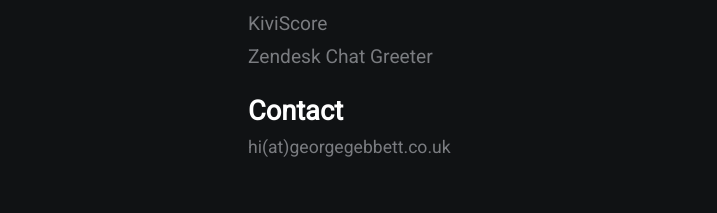
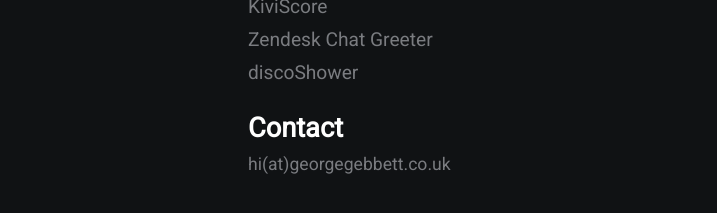
Before and after one commit to georgegebbett/portfolioSite, a plain HTML site: page index.html in a window 1280 px wide. Shown: the part 567-780 px from the top of the page, 392-1109 px from the left. Drawn offline with Linux system fonts and the light colour scheme.

Commit message:
add discoShower to projects

```diff
--- a/index.html
+++ b/index.html
@@ -31,6 +31,7 @@
                 <h2>Projects</h2>
                 <a href="https://kiviscore.co.uk/">KiviScore</a>
                 <a href="https://chrome.google.com/webstore/detail/zendesk-chat-greeter/kkcenpndlkfohdlocikdbihpnlgodmke?hl=en-GB&authuser=0">Zendesk Chat Greeter</a>
+                <a href="https://github.com/georgegebbett/discoShower">discoShower</a>
                 <h2>Contact</h2>
                 <p>hi(at)georgegebbett.co.uk</p>
             </div>
```
